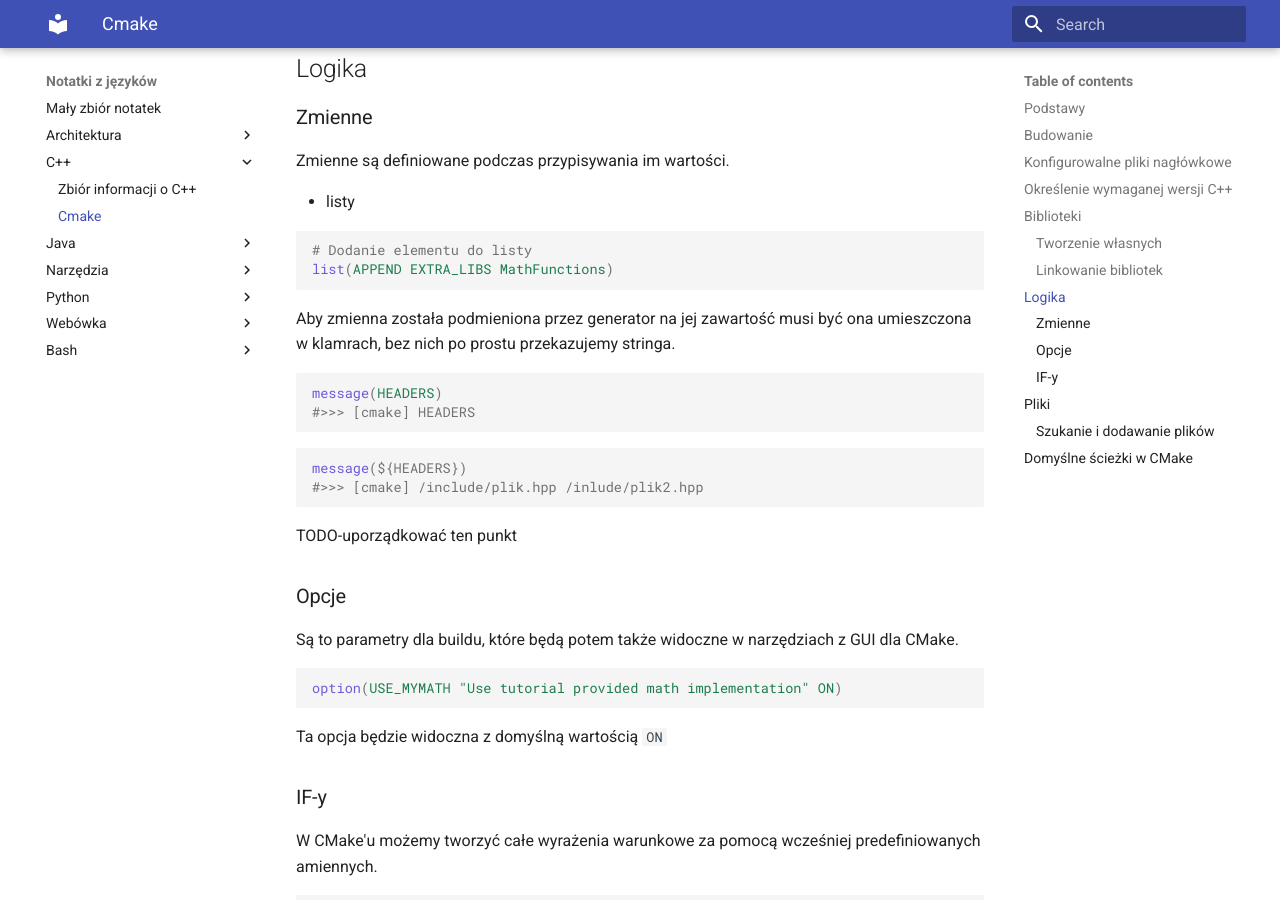
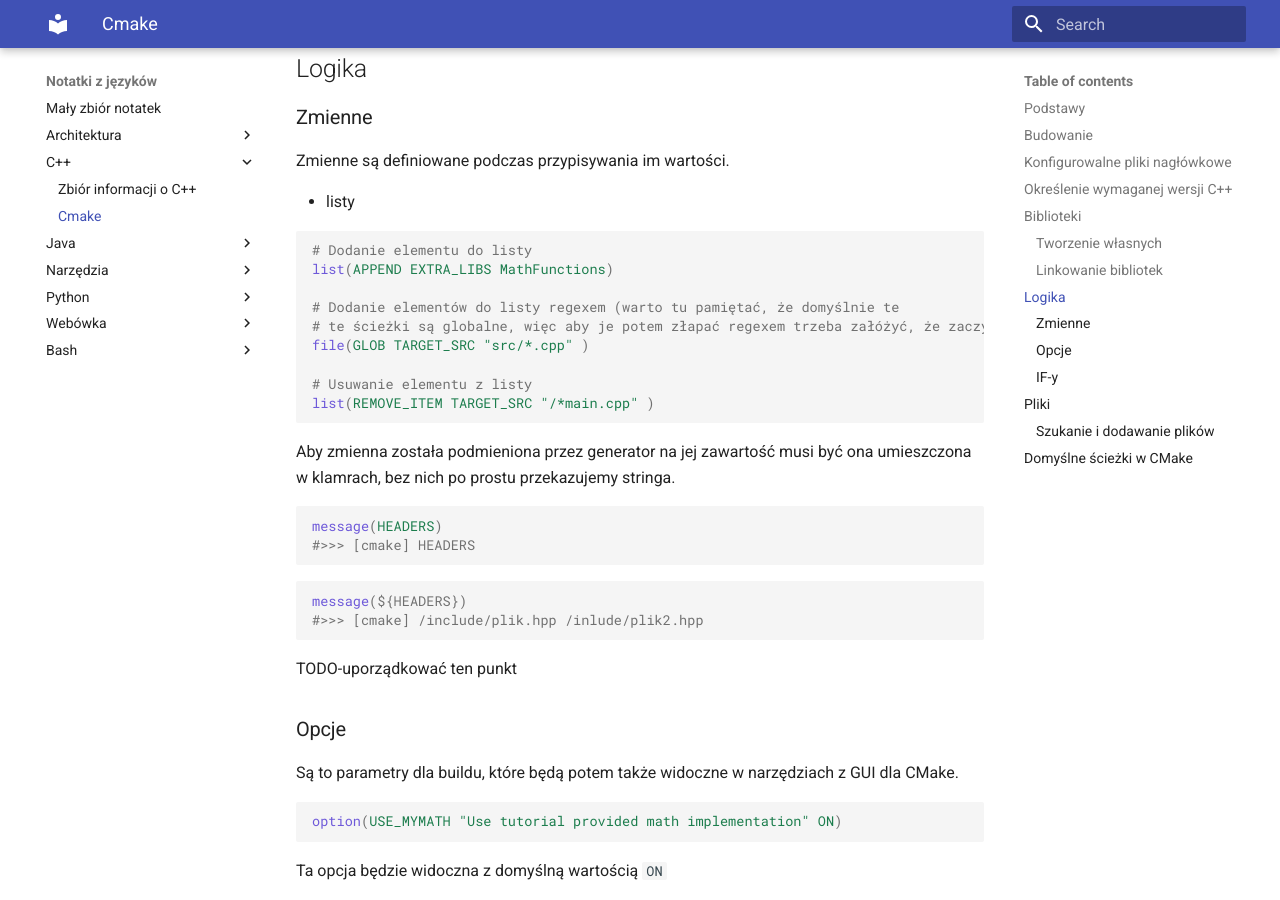
Before and after one commit to pktiuk/notatki_z_jezykow, an MkDocs documentation site: the page built from docs/C++/Cmake.md, in a window 1280 px wide and 900 px high, scrolled down 2202 px. Built offline with MkDocs 1.6.1 and Material for MkDocs 9.7.7, drawn with Linux system fonts in a browser that asks for light colours; some of the changed text lies outside the part shown.

Commit message:
Update do cmake'a

````diff
--- a/docs/C++/Cmake.md
+++ b/docs/C++/Cmake.md
@@ -1,7 +1,11 @@
 # Cmake
-Na podstawie: https://cmake.org/cmake/help/latest/guide/tutorial/index.html
+
+Na podstawie: <https://cmake.org/cmake/help/latest/guide/tutorial/index.html>
+
 ## Podstawy
+
 Mamy tu minimalny przykład
+
 ```cmake
 #na początku zawsze określamy min wersję CMake'a
 cmake_minimum_required(VERSION 3.10)
@@ -14,6 +18,7 @@ add_executable(Tutorial tutorial.cxx)
 ```
 
 ## Budowanie
+
 ```bash
 #warto stworzyć sobie nowy folder i w nim budować
 mkdir build; cd build
@@ -23,11 +28,12 @@ cmake --build #można tu też użyć po prostu make (Linux)
 
 ```
 
+## Konfigurowalne pliki nagłówkowe
 
-## Konfigurowalne pliki nagłówkowe
 Za pomocą CMake'a możemy generować pliki nagłówkowe zawierające zmienne oraz parametry zawarte w plikach CMake.
 
 Przykładowo możemy w ten sposób zapisywać wersję naszego programu.
+
 ```cmake
 cmake_minimum_required(VERSION 3.10)
 
@@ -43,7 +49,9 @@ target_include_directories(Tutorial PUBLIC
                            )
 
 ```
+
 Zawartość pliku TutorialConfig.h.in
+
 ```cpp
 // the configured options and settings for Tutorial
 #define Tutorial_VERSION_MAJOR @Tutorial_VERSION_MAJOR@
@@ -62,13 +70,17 @@ set(CMAKE_CXX_STANDARD_REQUIRED True)
 ## Biblioteki
 
 ### Tworzenie własnych
+
 Podobnie jak programy, za pomocą cmake'a możemy definiować też biblioteki
 W wypadku prostych bibliotek wewnątrz naszych preojektów wystarczy jednolinijkowy plik `CMakeLists.txt` w ich folderze.
+
 ```cmake
 # Dodaj bibliotekę o nazwie MathFunctions zawierającą plik mysqrt.cxx
 add_library(MathFunctions mysqrt.cxx)
 ```
+
 (Ta biblioteka znajduje się w folderze `MathFunctions` w głównym folderze projektu. W folderze tym mamy jeszcze plik nagłówkowy `MathFunctions.h`)
+
 ### Linkowanie bibliotek
 
 ```cmake
@@ -92,15 +104,26 @@ target_include_directories(Tutorial PUBLIC
 ## Logika
 
 ### Zmienne
+
 Zmienne są definiowane podczas przypisywania im wartości.
 
 - listy
+
 ```cmake
 # Dodanie elementu do listy
 list(APPEND EXTRA_LIBS MathFunctions)
+
+# Dodanie elementów do listy regexem (warto tu pamiętać, że domyślnie te
+# te ścieżki są globalne, więc aby je potem złapać regexem trzeba załóżyć, że zaczynają się od /
+file(GLOB TARGET_SRC "src/*.cpp" )
+
+# Usuwanie elementu z listy
+list(REMOVE_ITEM TARGET_SRC "/*main.cpp" )
+
 ```
 
 Aby zmienna została podmieniona przez generator na jej zawartość musi być ona umieszczona w klamrach, bez nich po prostu przekazujemy stringa.
+
 ```cmake
 message(HEADERS)
 #>>> [cmake] HEADERS
@@ -110,7 +133,6 @@ message(HEADERS)
 message(${HEADERS})
 #>>> [cmake] /include/plik.hpp /inlude/plik2.hpp
 ```
-
 
 TODO-uporządkować ten punkt
 
@@ -122,10 +144,13 @@ Są to parametry dla buildu, które będą potem także widoczne w narzędziach
 option(USE_MYMATH "Use tutorial provided math implementation" ON)
 
 ```
+
 Ta opcja będzie widoczna z domyślną wartością `ON`
 
 ### IF-y
+
 W CMake'u możemy tworzyć całe wyrażenia warunkowe za pomocą wcześniej predefiniowanych amiennych.
+
 ```cmake
 if(USE_MYMATH)
   add_subdirectory(MathFunctions)
@@ -147,6 +172,7 @@ target_include_directories(Tutorial PUBLIC
 ```
 
 ## Pliki
+
 ### Szukanie i dodawanie plików
 
 ```cmake
@@ -156,7 +182,6 @@ file(GLOB_RECURSE SOURCES ${CMAKE_SOURCE_DIR} "src/*")
 
 ## Domyślne ścieżki w CMake
 
-
 - `CMAKE_SOURCE_DIR`
 
 TODO
@@ -165,8 +190,6 @@ TODO
 
 ```
 
-
-
 ```cmake
 
 ```
````
